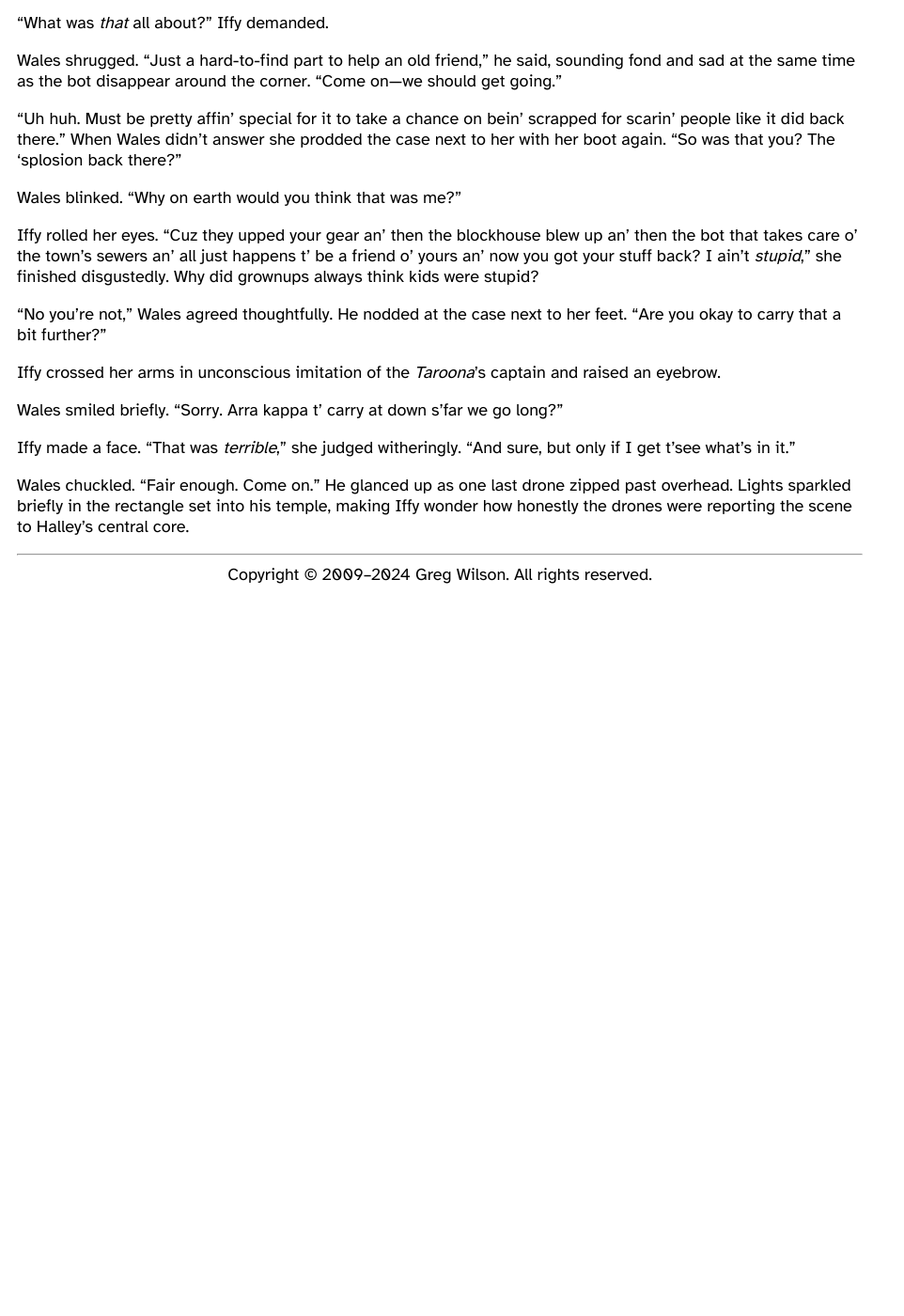
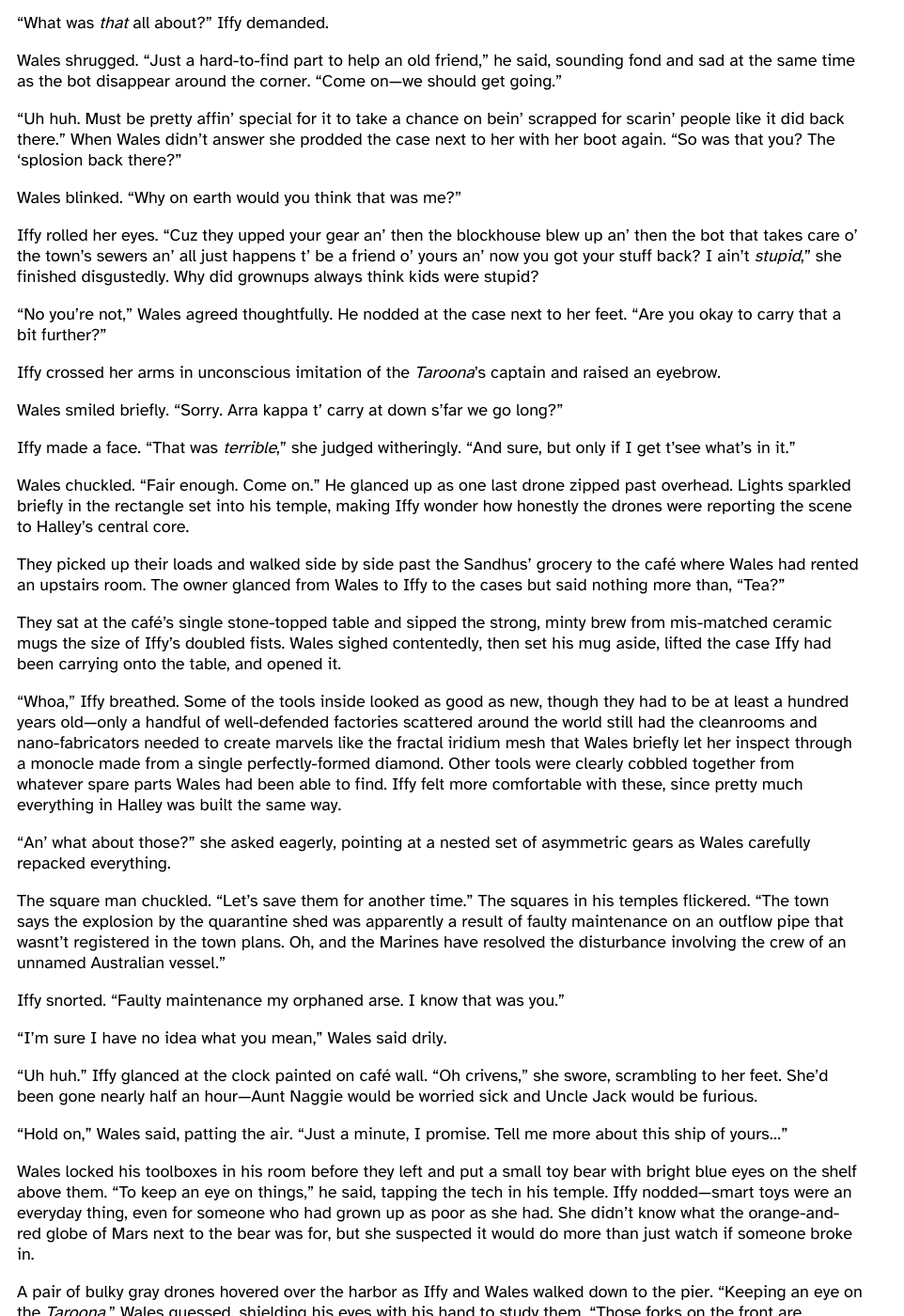
Before and after one commit to gvwilson/fiction, a Jekyll site: the page built from iffy/index.md, in a window 1280 px wide and 1400 px high, scrolled down 15835 px. Shown: the whole window at 94% size, without its empty margins (0-962 px from the left). Built offline with Jekyll 4.4.1, drawn with Linux system fonts in a browser that asks for light colours; before the commit the page ends 16465 px from its top, so only the background shows below that; some of the changed text lies outside the part shown.

Commit message:
More Iffy

```diff
--- a/_data/status.csv
+++ b/_data/status.csv
@@ -17,7 +17,7 @@
 iffy,2023-09-16,38713
 iffy,2024-02-15,946
 iffy,2024-02-16,3630
-iffy,2024-02-16,9336
+iffy,2024-02-16,9960
 in-heck,2023-12-23,4981
 in-heck,2023-12-24,6122
 in-heck,2023-12-25,6653
--- a/iffy/index.md
+++ b/iffy/index.md
@@ -1327,4 +1327,103 @@
 making Iffy wonder how honestly the drones were reporting the scene
 to Halley's central core.
 
+<span id="2024-02-17-d"></span>
+
+They picked up their loads and walked side by side
+past the Sandhus' grocery
+to the café where Wales had rented an upstairs room.
+The owner glanced from Wales to Iffy to the cases
+but said nothing more than, "Tea?"
+
+They sat at the café's single stone-topped table
+and sipped the strong, minty brew from mis-matched ceramic mugs
+the size of Iffy's doubled fists.
+Wales sighed contentedly,
+then set his mug aside,
+lifted the case Iffy had been carrying onto the table,
+and opened it.
+
+"Whoa," Iffy breathed.
+Some of the tools inside looked as good as new,
+though they had to be at least a hundred years old—only
+a handful of well-defended factories scattered around the world
+still had the cleanrooms and nano-fabricators needed
+to create marvels like the fractal iridium mesh that
+Wales briefly let her inspect
+through a monocle made from a single perfectly-formed diamond.
+Other tools were clearly cobbled together
+from whatever spare parts Wales had been able to find.
+Iffy felt more comfortable with these,
+since pretty much everything in Halley was built the same way.
+
+"An' what about those?" she asked eagerly,
+pointing at a nested set of asymmetric gears
+as Wales carefully repacked everything.
+
+The square man chuckled.
+"Let's save them for another time."
+The squares in his temples flickered.
+"The town says the explosion by the quarantine shed
+was apparently a result of faulty maintenance
+on an outflow pipe that wasnt't registered in the town plans.
+Oh,
+and the Marines have resolved the disturbance
+involving the crew of an unnamed Australian vessel."
+
+Iffy snorted.
+"Faulty maintenance my orphaned arse.
+I know that was you."
+
+"I'm sure I have no idea what you mean,"
+Wales said drily.
+
+"Uh huh."
+Iffy glanced at the clock painted on café wall.
+"Oh crivens," she swore,
+scrambling to her feet.
+She'd been gone nearly half an hour—Aunt Naggie would be worried sick
+and Uncle Jack would be furious.
+
+"Hold on," Wales said, patting the air.
+"Just a minute, I promise.
+Tell me more about this ship of yours…"
+
+Wales locked his toolboxes in his room before they left
+and put a small toy bear with bright blue eyes on the shelf above them.
+"To keep an eye on things,"
+he said,
+tapping the tech in his temple.
+Iffy nodded—smart toys were an everyday thing,
+even for someone who had grown up as poor as she had.
+She didn't know what the orange-and-red globe of Mars next to the bear was for,
+but she suspected it would do more than just watch if someone broke in.
+
+A pair of bulky gray drones hovered over the harbor
+as Iffy and Wales walked down to the pier.
+"Keeping an eye on the *Taroona*," Wales guessed,
+shielding his eyes with his hand to study them.
+"Those forks on the front are ultrasonics.
+One zap from them and you'll have a headache for a week.
+The nozzles behind them probably spray strangle foam."
+
+"Why are they just watchin'?" Iffy asked.
+"Why don't th' Marines just haul everyone in for th' governors to sort out?"
+
+Wales sighed.
+"Politics.
+Even if they *did* blow up the quarantine building,
+the *Taroona* and the rest of the Australian fleet
+are the only thing stopping the Brazilians from walking in here.
+Odds are the captain and her crew will be back on the dock by morning,"
+he continued,
+speaking to himself as much as to the frowning tween beside him.
+"Which is another reason I need to talk to your uncle."
+
+"Y'oughta know he don't keep his word 'less it suits him,"
+Iffy warned.
+"Or 'less he figures you got some serious haul back o' you."
+
+Wales nodded.
+"Thank you—I'll keep that in mind."
+
 </section>
```
Also changed, not shown: status.svg.
